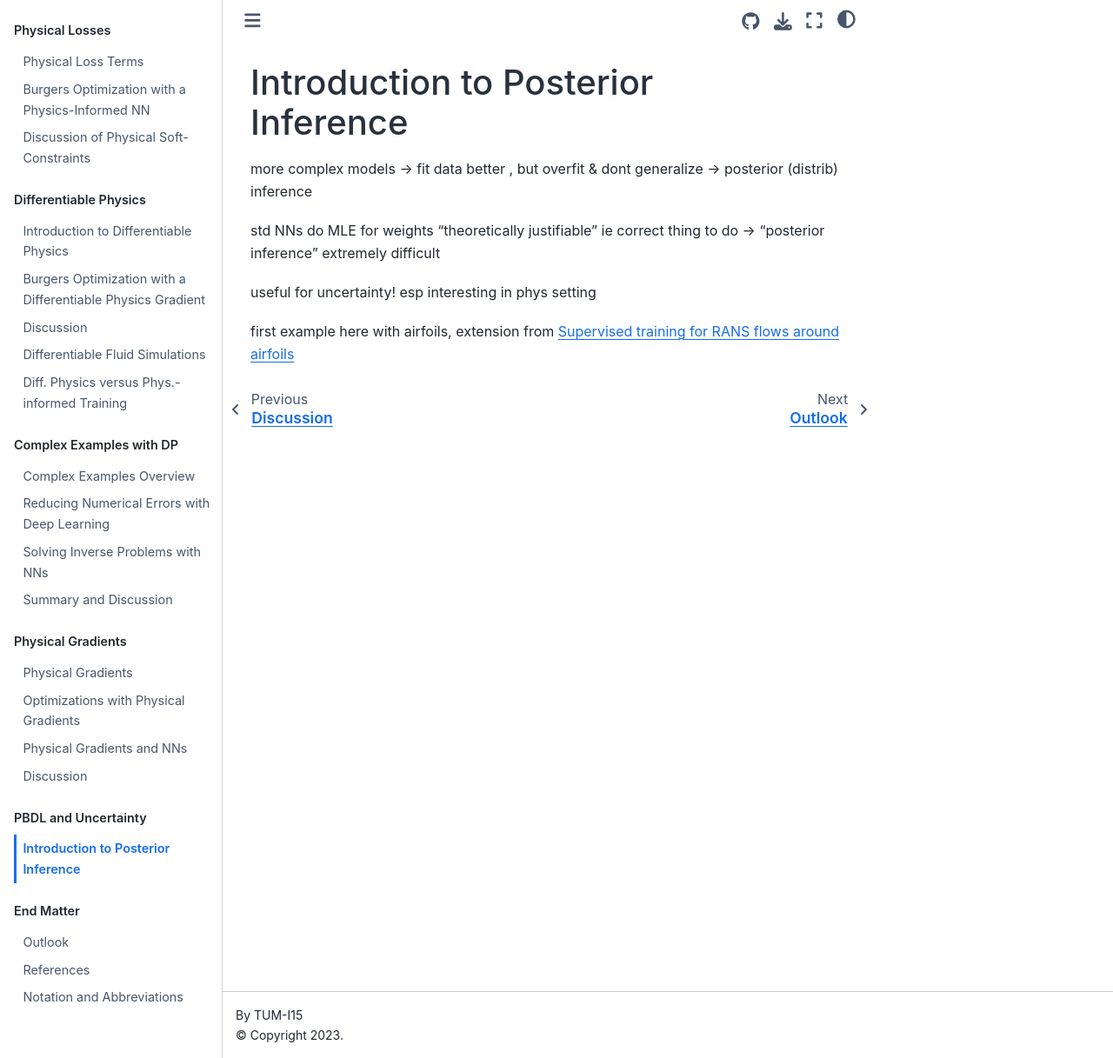
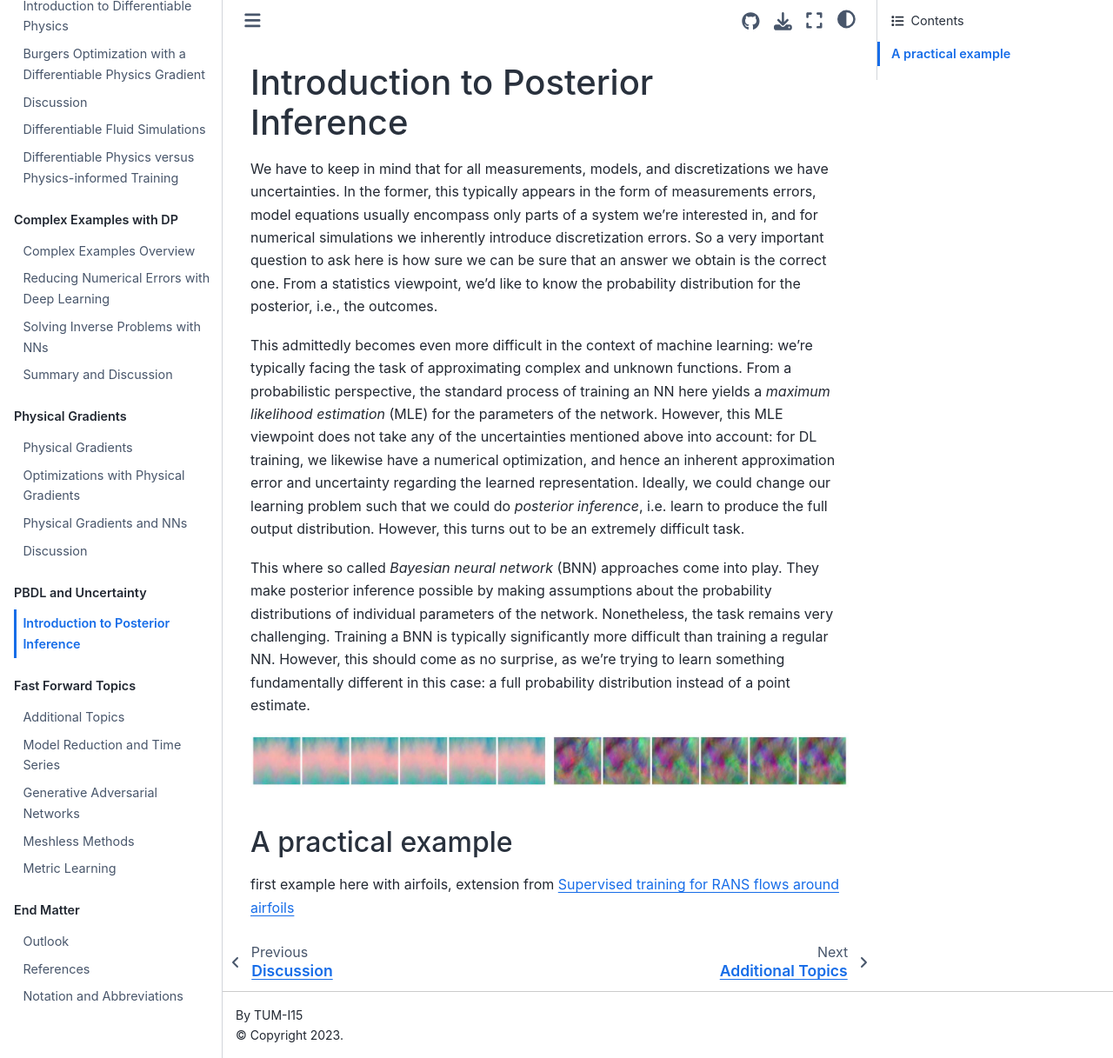
Before and after one commit to tum-pbs/pbdl-book, a Jupyter Book: the page built from bayesian-intro.md, in a window 1280 px wide and 1217 px high. Shown: the whole window at 87% size. Built offline with Jupyter Book 1.0.4 settings and Sphinx 7.4.7 and the Sphinx Book theme 1.1.4, drawn with Linux system fonts in a browser that asks for light colours; pages that are not in the unit, such as notebooks, are missing from menus.

Commit message:
cleanup, added other topics chapter

```diff
--- a/_toc.yml
+++ b/_toc.yml
@@ -49,6 +49,14 @@
   - file: bayesian-intro.md
   - file: bayesian-code.md
 
+- part: Fast Forward Topics
+  chapters:
+  - file: others-intro.md
+  - file: others-timeseries.md
+  - file: others-GANs.md
+  - file: others-lagrangian.md
+  - file: others-metrics.md
+
 - part: End Matter
   chapters:
   - file: outlook.md
--- a/bayesian-intro.md
+++ b/bayesian-intro.md
@@ -1,13 +1,29 @@
 Introduction to Posterior Inference
 =======================
 
-more complex models -> fit data better , but overfit & dont generalize
--> posterior (distrib) inference
+We have to keep in mind that for all measurements, models, and discretizations we have uncertainties. In the former, this typically appears in the form of measurements errors, model equations usually encompass only parts of a system we're interested in, and for numerical simulations we inherently introduce discretization errors. So a very important question to ask here is how sure we can be sure that an answer we obtain is the correct one. From a statistics viewpoint, we'd like to know the probability distribution for the posterior, i.e., the outcomes.
 
-std NNs do MLE for weights
-"theoretically justifiable" ie correct thing to do -> "posterior inference"
-extremely difficult
+This admittedly becomes even more difficult in the context of machine learning:
+we're typically facing the task of approximating complex and unknown functions.
+From a probabilistic perspective, the standard process of training an NN here
+yields a _maximum likelihood estimation_ (MLE) for the parameters of the network.
+However, this MLE viewpoint does not take any of the uncertainties mentioned above into account:
+for DL training, we likewise have a numerical optimization, and hence an inherent
+approximation error and uncertainty regarding the learned representation.
+Ideally, we could change our learning problem such that we could do _posterior inference_,
+i.e. learn to produce the full output distribution. However, this turns out to be an
+extremely difficult task.
 
-useful for uncertainty! esp interesting in phys setting
+This where so called _Bayesian neural network_ (BNN) approaches come into play. They
+make posterior inference possible by making assumptions about the probability
+distributions of individual parameters of the network. Nonetheless, the task
+remains very challenging. Training a BNN is typically significantly more difficult
+than training a regular NN. However, this should come as no surprise, as we're trying to
+learn something fundamentally different in this case: a full probability distribution
+instead of a point estimate.
+
+![Divider](resources/divider5.jpg)
+
+## A practical example
 
 first example here with airfoils, extension from {doc}`supervised-airfoils`
--- a/diffphys-dpvspinn.md
+++ b/diffphys-dpvspinn.md
@@ -1,4 +1,4 @@
-Diff. Physics versus Phys.-informed Training
+Differentiable Physics versus Physics-informed Training
 =======================
 
 In the previous sections we've seen example reconstructions that used physical residuals as soft constraints, in the form of the PINNs, and reconstructions that used a differentiable physics (DP) solver. While both methods can find minimizers for the same minimization problem, the solutions the obtained differ substantially, as do the behavior of the non-linear optimization problem that we get from each formulation. In the following we discuss these differences in more detail, and we will combine conclusions drawn from the behavior of the Burgers case of the previous sections with observations from research papers.
--- /dev/null
+++ b/others-GANs.md
@@ -0,0 +1,4 @@
+Generative Adversarial Networks
+=======================
+
+...
--- /dev/null
+++ b/others-intro.md
@@ -0,0 +1,18 @@
+Additional Topics
+=======================
+
+The next sections will give a shorter introduction to other topics that are highly
+interesting in the context of physics-based deep learning.
+
+![Divider](resources/divider4.jpg)
+
+More specifically, we will look at:
+
+* Time series predictions, i.e., using to DL predict the evolution of a physical system.
+  This typically replaces a numerical solver, and we can make use of special techniques from the DL area that target time series.
+
+* Generative models are likewise an own topic in DL, and here especially generative adversarial networks were shown to be powerful tools. They also represent a highly interesting training approach involving to separate NNs.
+
+* Meshless methods and unstructured meshes are an important topic for classical simulations. Here, we'll look at a specific Lagrangian method that employs learning in the context of dynamic, particle-based representations.
+
+* Finally, metrics to reboustly assess the quality of similarity of measurements and results are a central topic for all numerical methods, no matter whether they employ learning or not. In the last section we will look at how DL can be used to learn specialized and improved metrics.
--- /dev/null
+++ b/others-lagrangian.md
@@ -0,0 +1,4 @@
+Meshless Methods
+=======================
+
+...
--- /dev/null
+++ b/others-metrics.md
@@ -0,0 +1,4 @@
+Metric Learning
+=======================
+
+...
--- /dev/null
+++ b/others-timeseries.md
@@ -0,0 +1,6 @@
+Model Reduction and Time Series
+=======================
+
+model reduction? separate
+
+...
```
Also changed, not shown: overview-equations.md (+7 -5 lines), physgrad.md (+0 -3 lines), physicalloss-discuss.md (+1 -1 lines), diffphys-code-ns.ipynb, diffphys-control.ipynb, supervised-airfoils.ipynb.
